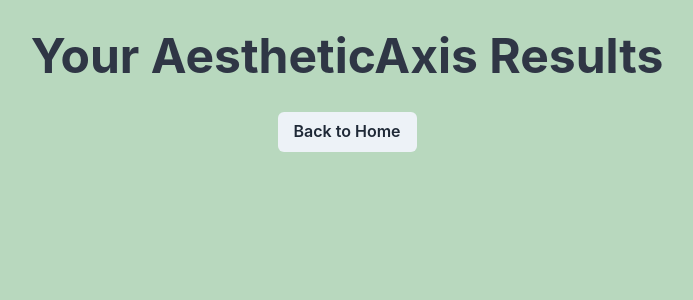
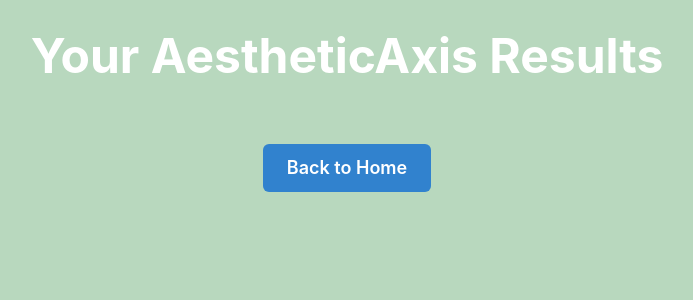
Before and after one commit to boshyxd/aesthetic-axis, a Next.js app: page /results in a window 1280 px wide. Shown: the top 300 px of the page, without its empty margins (293-986 px from the left). Built offline with nearby package versions, Linux system fonts and the light colour scheme.

Commit message:
Optimizations + results page fix

```diff
--- a/src/components/ResultCard.js
+++ /dev/null
@@ -1,17 +0,0 @@
-import React from 'react';
-import { Box, Heading, Text, SimpleGrid, Image, Progress } from "@chakra-ui/react";
-
-const ResultCard = ({ aesthetic, description, percentage, isMainResult }) => {
-  return (
-    <Box className={`bg-primary p-6 rounded-lg shadow-lg ${isMainResult ? 'border-4 border-secondary' : ''}`}>
-      <Heading as="h2" size="xl" className="text-quaternary mb-4">
-        {isMainResult ? 'Your Main Aesthetic:' : ''} {aesthetic.charAt(0).toUpperCase() + aesthetic.slice(1)}
-      </Heading>
-      <Text className="text-tertiary mb-6">{description}</Text>
-      <Progress value={parseFloat(percentage)} className="mb-4" />
-      <Text className="text-tertiary mb-6">Match: {percentage}%</Text>
-    </Box>
-  );
-};
-
-export default ResultCard;
--- a/src/pages/quiz.js
+++ b/src/pages/quiz.js
@@ -57,19 +57,20 @@
         zIndex="0"
         dangerouslySetInnerHTML={{
           __html: `
-            <svg xmlns="http://www.w3.org/2000/svg" viewBox="0 0 1440 320" preserveAspectRatio="none" style="width: 100%; height: 100%;">
-              <path fill="#a3c9a8" fill-opacity="0.5" d="M0,224L48,213.3C96,203,192,181,288,181.3C384,181,480,203,576,224C672,245,768,267,864,266.7C960,267,1056,245,1152,229.3C1248,213,1344,203,1392,197.3L1440,192L1440,320L1392,320C1344,320,1248,320,1152,320C1056,320,960,320,864,320C768,320,672,320,576,320C480,320,384,320,288,320C192,320,96,320,48,320L0,320Z"></path>
-              <path fill="#97c1a9" fill-opacity="0.5" d="M0,256L48,261.3C96,267,192,277,288,261.3C384,245,480,203,576,197.3C672,192,768,224,864,245.3C960,267,1056,277,1152,266.7C1248,256,1344,224,1392,208L1440,192L1440,320L1392,320C1344,320,1248,320,1152,320C1056,320,960,320,864,320C768,320,672,320,576,320C480,320,384,320,288,320C192,320,96,320,48,320L0,320Z"></path>
-              <path fill="#8ab9aa" fill-opacity="0.5" d="M0,288L48,277.3C96,267,192,245,288,234.7C384,224,480,224,576,213.3C672,203,768,181,864,181.3C960,181,1056,203,1152,213.3C1248,224,1344,224,1392,224L1440,224L1440,320L1392,320C1344,320,1248,320,1152,320C1056,320,960,320,864,320C768,320,672,320,576,320C480,320,384,320,288,320C192,320,96,320,48,320L0,320Z"></path>
+            <svg id="visual" viewBox="0 0 900 600" preserveAspectRatio="none" style="width: 100%; height: 100%;" xmlns="http://www.w3.org/2000/svg" xmlns:xlink="http://www.w3.org/1999/xlink" version="1.1">
+              <path d="M0 181L82 139L164 259L245 115L327 181L409 145L491 121L573 193L655 79L736 247L818 217L900 151L900 0L818 0L736 0L655 0L573 0L491 0L409 0L327 0L245 0L164 0L82 0L0 0Z" fill="#38a169"></path>
+              <path d="M0 313L82 289L164 349L245 313L327 319L409 271L491 295L573 343L655 265L736 433L818 337L900 355L900 149L818 215L736 245L655 77L573 191L491 119L409 143L327 179L245 113L164 257L82 137L0 179Z" fill="#2f855a"></path>
+              <path d="M0 415L82 379L164 445L245 421L327 427L409 391L491 391L573 475L655 373L736 481L818 427L900 427L900 353L818 335L736 431L655 263L573 341L491 293L409 269L327 317L245 311L164 347L82 287L0 311Z" fill="#276749"></path>
+              <path d="M0 517L82 505L164 499L245 535L327 511L409 529L491 547L573 553L655 505L736 559L818 547L900 523L900 425L818 425L736 479L655 371L573 473L491 389L409 389L327 425L245 419L164 443L82 377L0 413Z" fill="#1e4e3a"></path>
+              <path d="M0 601L82 601L164 601L245 601L327 601L409 601L491 601L573 601L655 601L736 601L818 601L900 601L900 521L818 545L736 557L655 503L573 551L491 545L409 527L327 509L245 533L164 497L82 503L0 515Z" fill="#15352b"></path>
             </svg>
           `,
         }}
       />
-
       <Container maxW="4xl" height="50vh" display="flex" flexDirection="column" position="relative" zIndex="1">
-        <Spacer minHeight="16vh" />
+        <Spacer minHeight="22vh" />
         <VStack spacing={12} align="flex">
-          <Heading as="h1" size="2xl" className="text-quaternary text-center">
+          <Heading as="h1" size="2xl" className="text-quaternary text-center" textAlign="center">
             AestheticAxis Quiz
           </Heading>
           <ProgressBar current={currentQuestion + 1} total={quizQuestions.length} />
--- a/src/pages/results.js
+++ b/src/pages/results.js
@@ -1,7 +1,6 @@
 import React, { useEffect, useState } from 'react';
 import { useRouter } from 'next/router';
-import { Box, Heading, VStack, Button, Text } from "@chakra-ui/react";
-import ResultCard from '../components/ResultCard';
+import { Box, Heading, VStack, Button, Text, Progress, Card, CardHeader, CardBody, Stack, Grid, GridItem } from "@chakra-ui/react";
 import Link from 'next/link';
 import { styleDescriptions } from '../data/quizQuestions';
 import AxisGraphic from '../components/AxisGraphic';
@@ -10,10 +9,13 @@
   const router = useRouter();
   const [aesthetics, setAesthetics] = useState([]);
   const [scores, setScores] = useState({});
+  const [isLoading, setIsLoading] = useState(true);
 
   useEffect(() => {
-    if (router.query.scores) {
-      const parsedScores = JSON.parse(router.query.scores);
+    if (router.isReady) {
+      const scoresParam = router.query.scores;
+      if (scoresParam) {
+        const parsedScores = JSON.parse(scoresParam);
         const sortedScores = Object.entries(parsedScores)
           .sort(([,a],[,b]) => b-a)
           .reduce((r, [k, v]) => ({ ...r, [k]: v }), {});
@@ -25,28 +27,69 @@
         }));
 
         setAesthetics(percentages);
-      setScores(sortedScores); // Store the original scores for AxisGraphic
+        setScores(sortedScores);
       }
-  }, [router.query.scores]);
+      setIsLoading(false);
+    }
+  }, [router.isReady, router.query.scores]);
+
+  if (isLoading) {
+    return <Box>Loading...</Box>;
+  }
 
   return (
-    <Box className="min-h-screen bg-bg-primary p-8">
-      <VStack spacing={8}>
-        <Heading as="h1" size="2xl" className="text-quaternary">
+    <Box bg="green.700" minHeight="100vh" overflowY="auto" py={8}>
+      <VStack spacing={8} width="100%" maxWidth="800px" margin="0 auto" px={4}>
+        <Heading as="h1" size="2xl" color="white">
           Your AestheticAxis Results
         </Heading>
         {Object.keys(scores).length > 0 && <AxisGraphic results={scores} />}
+        <Stack spacing={4} width="100%">
           {aesthetics.map(({style, percentage}, index) => (
-          <ResultCard
+            index === 0 ? (
+              <Card
                 key={style}
-            aesthetic={style}
-            description={styleDescriptions[style]}
-            percentage={percentage}
-            isMainResult={index === 0}
-          />
+                variant="elevated"
+                borderWidth="4px"
+                borderColor="yellow.300"
+                mx="auto"
+              >
+                <CardHeader>
+                  <Heading size="lg" color="gray.700">
+                    Your Main Aesthetic: {style.charAt(0).toUpperCase() + style.slice(1)}
+                  </Heading>
+                </CardHeader>
+                <CardBody>
+                  <Text color="gray.600" mb={4}>{styleDescriptions[style]}</Text>
+                  <Progress value={parseFloat(percentage)} colorScheme="blue" mb={2} />
+                  <Text color="gray.600">Match: {percentage}%</Text>
+                </CardBody>
+              </Card>
+            ) : null
           ))}
-        <Link href="/">
-          <Button className="bg-secondary hover:bg-primary text-quaternary font-bold">
+          <Grid templateColumns="repeat(2, 1fr)" gap={4}>
+            {aesthetics.map(({style, percentage}, index) => (
+              index !== 0 && (
+                <GridItem key={style}>
+                  <Card variant="elevated" borderWidth="1px" borderColor="gray.200">
+                    <CardHeader>
+                      <Heading size="md" color="gray.700">
+                        {style.charAt(0).toUpperCase() + style.slice(1)}
+                      </Heading>
+                    </CardHeader>
+                    <CardBody>
+                      <Text color="gray.600" mb={4}>{styleDescriptions[style]}</Text>
+                      <Progress value={parseFloat(percentage)} colorScheme="blue" mb={2} />
+                      <Text color="gray.600">Match: {percentage}%</Text>
+                    </CardBody>
+                  </Card>
+                </GridItem>
+              )
+            ))}
+          </Grid>
+        </Stack>
+        <Link href="/" passHref>
+          <Button as="a" colorScheme="blue" size="lg">
             Back to Home
           </Button>
         </Link>
--- a/src/styles/globals.css
+++ b/src/styles/globals.css
@@ -2,13 +2,19 @@
 @tailwind components;
 @tailwind utilities;
 
+:root {
+  --bg-color: #E6B9AE;
+  --text-color: white;
+}
+
 body {
-  background-color: #E6B9AE;
-  color: white;
+  background-color: var(--bg-color);
+  color: var(--text-color);
 }
 
 html, body, #__next {
   height: 100%;
   margin: 0;
   padding: 0;
+  overflow-y: auto;
 }
```
Lines whose indentation alone changed are shown as unchanged.
